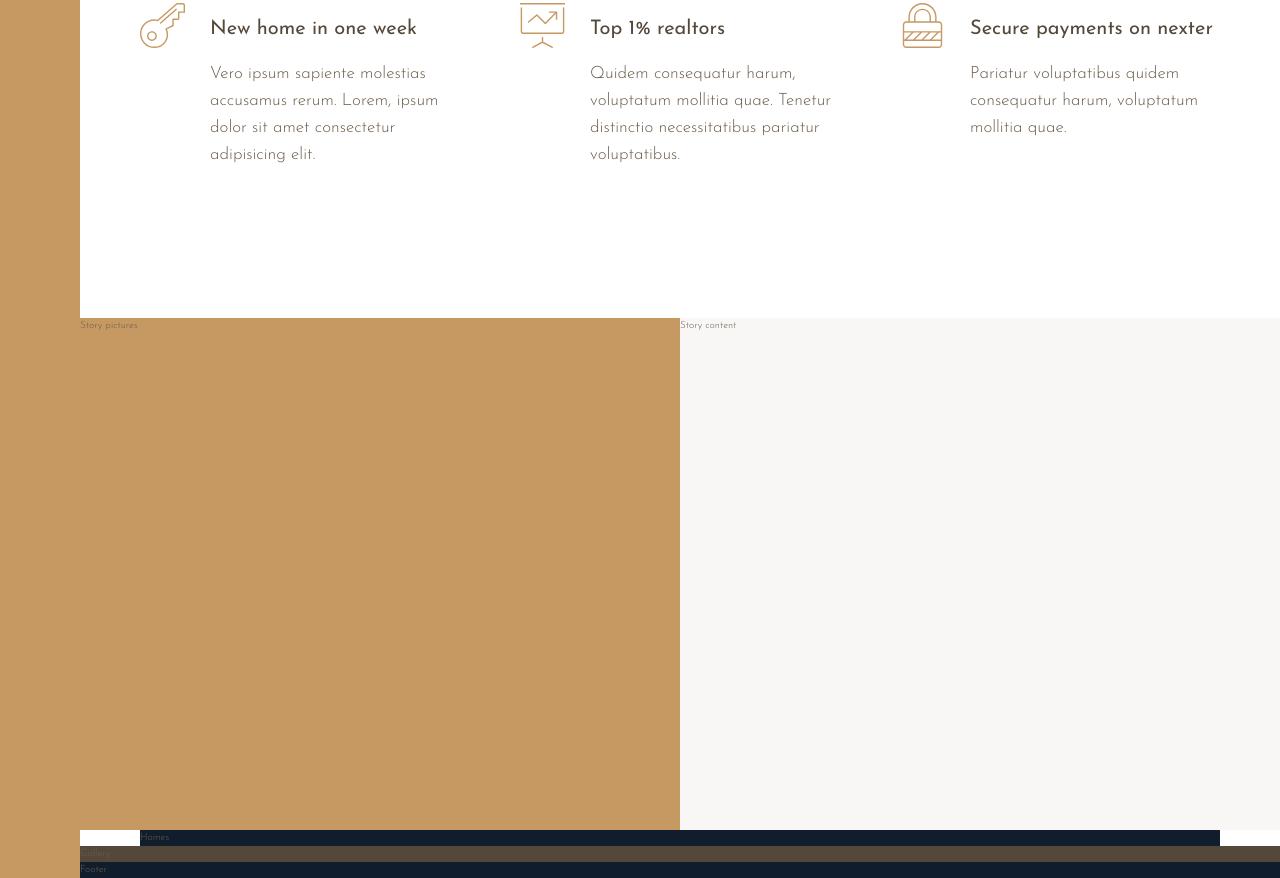
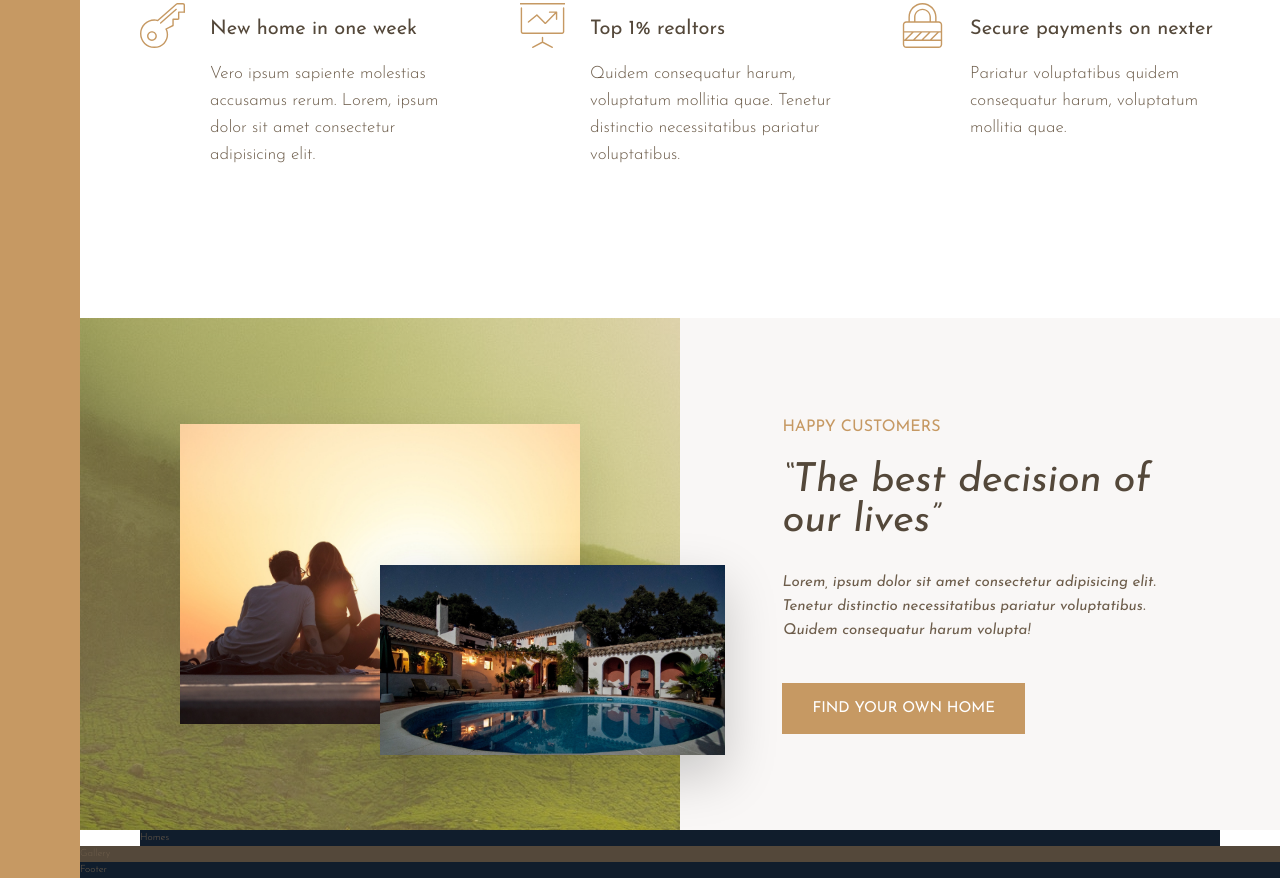
Before and after one commit to Cersin/Nexter, a website: page index.html in a window 1280 px wide. Shown: the part 998-1876 px from the top of the page. Drawn offline with Linux system fonts and the light colour scheme.

Commit message:
story section

```diff
--- a/index.html
+++ b/index.html
@@ -71,11 +71,15 @@
         </section>
 
         <div class="story__pictures">
-            Story pictures
+            <img src="img/story-1.jpeg" alt="Couple with new house" class="story__img--1">
+            <img src="img/story-2.jpeg" alt="New house" class="story__img--2">
         </div>
 
         <div class="story__content">
-            Story content
+            <h3 class="heading-3 mb-sm">Happy Customers</h3>
+            <h2 class="heading-2 heading-2--dark mb-md">&ldquo;The best decision of our lives&rdquo;</h2>
+            <p class="story__text">Lorem, ipsum dolor sit amet consectetur adipisicing elit. Tenetur distinctio necessitatibus pariatur voluptatibus. Quidem consequatur harum volupta!</p>
+            <button class="btn">Find your own home</button>
         </div>
 
         <section class="homes">
--- a/sass/_story.scss
+++ b/sass/_story.scss
@@ -3,10 +3,53 @@
   &__pictures {
     background-color: $color-primary;
     grid-column: full-start / col-end 4;
+    background-image: linear-gradient(rgba($color-primary, .4), rgba($color-primary, .4)),
+    url("../img/back.jpg");
+
+    display: grid;
+    grid-template-rows: repeat(6, 1fr);
+    grid-template-columns: repeat(6, 1fr);
+    align-items: center;
+  }
+
+  &__img--1 {
+    width: 100%;
+    grid-row: 2 / 6;
+    grid-column: 2 / 6;
+    box-shadow: 0rem 2rem 5rem rgba(0, 0, 0, .1);
+  }
+
+  &__img--2 {
+    width: 115%;
+    grid-row: 4 / 6;
+    grid-column: 4 / 7;
+    z-index: 10;
+    box-shadow: 0rem 2rem 5rem rgba(0, 0, 0, 0.2);
+    //margin-left: 6rem;  // mozna tak tez przesunac
+    //transform: translateX(6rem); // albo tak przesunac
   }
 
   &__content {
     background-color: $color-grey-light-1;
     grid-column: col-start 5 / full-end;
+
+    padding: 6rem 8vw;
+
+    // flex
+    //display: flex;
+    //flex-direction: column;
+    //justify-content: center;
+    //align-items: flex-start;
+
+    // grid
+    display: grid;
+    align-content: center;
+    justify-items: start;
+  }
+
+  &__text {
+    font-size: 1.5rem;
+    font-style: italic;
+    margin-bottom: 4rem;
   }
 }
--- a/sass/_typography.scss
+++ b/sass/_typography.scss
@@ -9,10 +9,19 @@
 
 .heading-2 {
   @extend %heading;
+  font-size: 4rem;
+  font-style: italic;
+  line-height: 1;
+
+  &--light { color: $color-grey-light-1; }
+  &--dark { color: $color-grey-dark-1; }
 }
 
 .heading-3 {
   @extend %heading;
+  font-size: 1.6rem;
+  color: $color-primary;
+  text-transform: uppercase;
 }
 
 .heading-4 {
@@ -22,3 +31,20 @@
   &--light { color: $color-grey-light-1; }
   &--dark { color: $color-grey-dark-1; }
 }
+
+.btn {
+  background-color: $color-primary;
+  color: #fff;
+  border: none;
+  border-radius: 0;
+  font-family: $font-display;
+  font-size: 1.5rem;
+  text-transform: uppercase;
+  padding: 1.8rem 3rem;
+  cursor: pointer;
+  transition: all .2s;
+
+  &:hover {
+    background-color: $color-primary-dark;
+  }
+}
--- /dev/null
+++ b/sass/_utilities.scss
@@ -0,0 +1,4 @@
+.mb-sm { margin-bottom: 2rem; }
+.mb-md { margin-bottom: 3rem; }
+.mb-lg { margin-bottom: 4rem; }
+.mb-hg { margin-bottom: 5rem; }
--- a/sass/main.scss
+++ b/sass/main.scss
@@ -1,5 +1,6 @@
 @import "base";
 @import "typography";
+@import "utilities";
 
 @import "sidebar";
 @import "header";
```
Also changed, not shown: css/style.css.
